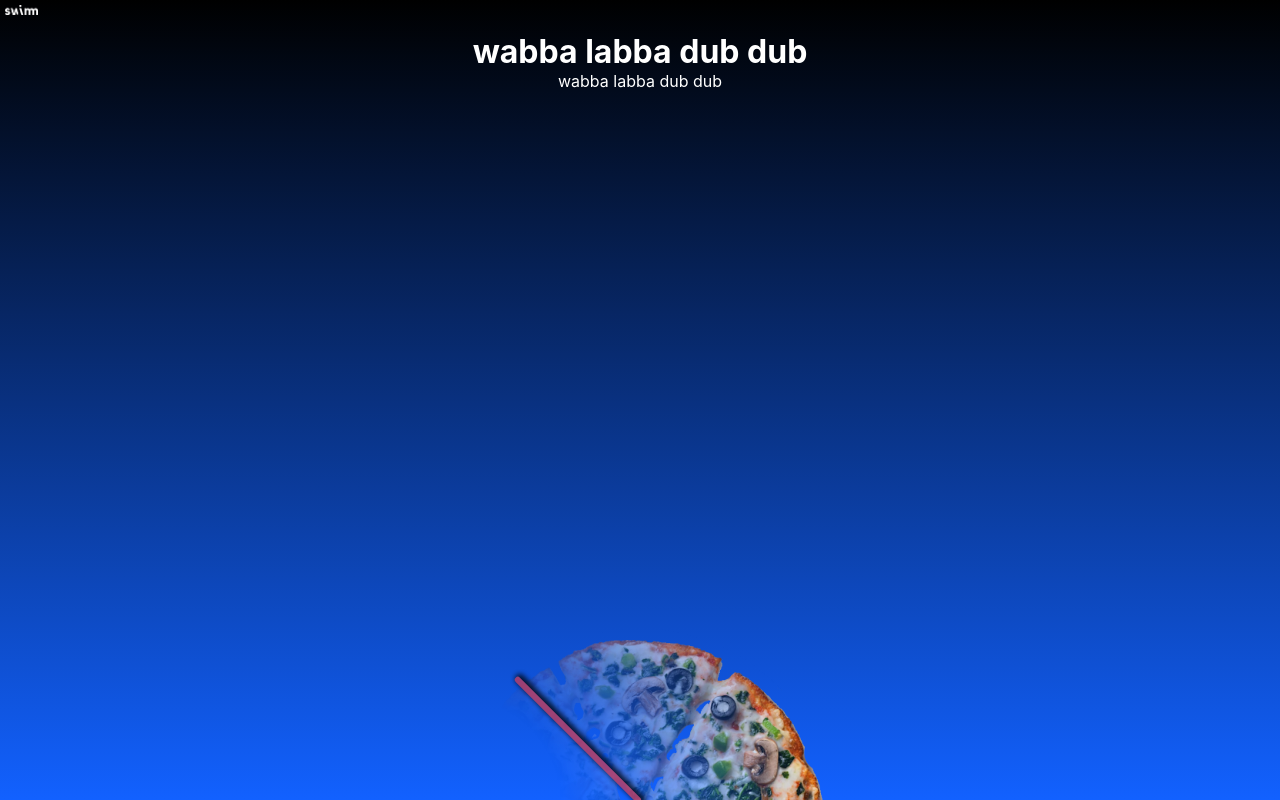
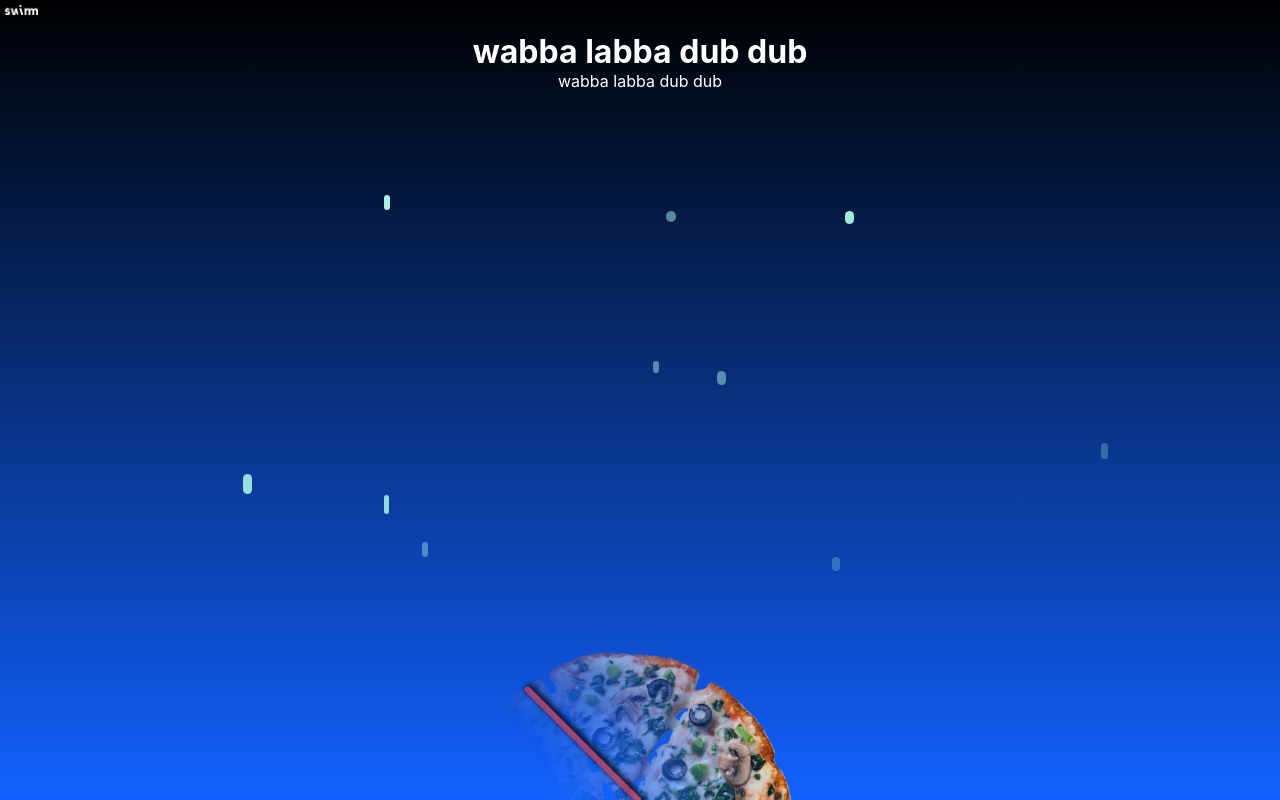
Before and after one commit to Gargamelism/sunny-with-a-chance-of-pizza, a React (Create React App) app: page / in a window 1280 px wide. Built offline with nearby package versions, Linux system fonts and the light colour scheme.

Commit message:
added raindrops generator

```diff
--- a/src/PizzaForecastApp.css
+++ b/src/PizzaForecastApp.css
@@ -20,7 +20,7 @@
 }
 
 .forecast-wrapper {
-  height         : 100%;
+  height         : fit-content;
   display        : flex;
   flex-direction : column;
   align-items    : center;
--- a/src/PizzaForecastApp.tsx
+++ b/src/PizzaForecastApp.tsx
@@ -1,9 +1,12 @@
 import PizzaMeter from './components/PizzaMeter/PizzaMeter';
+import RainDrops from './components/RainDrops/RainDrops';
 
 import './PizzaForecastApp.css';
 import logo from './images/logo.webp';
 
 function PizzaForecastApp() {
+  const bugCount = 10;
+
   return (
     <div className="pizza-forecasting-app">
       <img className="logo" src={logo} alt="logo" />
@@ -11,7 +14,7 @@ function PizzaForecastApp() {
         <div className="header">wabba labba dub dub</div>
         <div className="details">wabba labba dub dub</div>
       </div>
-      {/* rain drops */}
+      <RainDrops count={bugCount} />
       <div className="pizza-meter-wrapper">
         <PizzaMeter percent={75} markerExternalClasses={["pizza-meter-marker-color"]} />
       </div>
--- /dev/null
+++ b/src/components/RainDrops/RainDrops.css
@@ -0,0 +1,12 @@
+.rain-drops-wrapper {
+  --rain-drop-color: #aaf5e6;
+  height: 100%;
+  width: 100%;
+  position: relative;
+}
+
+.rain-drop {
+  background-color: var(--rain-drop-color);
+  position: absolute;
+  border-radius: 5px;
+}
--- /dev/null
+++ b/src/components/RainDrops/RainDrops.tsx
@@ -0,0 +1,29 @@
+import generateRainDrops from './rainDropGenerator';
+import './RainDrops.css';
+
+interface IRainDropsProps {
+  count: number
+}
+
+function RainDrops({ count }: IRainDropsProps) {
+  const rainDrops = generateRainDrops(count);
+
+  return (
+    <div className="rain-drops-wrapper">
+      {rainDrops.map(({position, size, opacity}, idx) => {
+        const dynamicStyle = {
+          top: `${position.y}%`,
+          marginLeft: `${position.x}%`,
+          width: `${size.width}px`,
+          height: `${size.height}px`,
+          opacity: `${opacity}%`,
+        };
+        return (
+          <div className="rain-drop" style={dynamicStyle} key={idx}></div>
+        );
+      })}
+    </div>
+  );
+}
+
+export default RainDrops;
--- /dev/null
+++ b/src/components/RainDrops/rainDropGenerator.ts
@@ -0,0 +1,48 @@
+
+interface IPosistion {
+  x: number;
+  y: number;
+}
+
+interface ISize {
+  width: number;
+  height: number;
+}
+
+interface IRainDropProps {
+  position: IPosistion;
+  size: ISize;
+  opacity: number;
+}
+
+function getRandomInt(min: number, max: number): number {
+  return (Math.floor(Math.random() * (max - min + 1)) + min);
+}
+
+function getX() { return getRandomInt(0, 100) };
+function getY() { return getRandomInt(0, 100) };
+function getWidth() { return getRandomInt(5, 10) };
+function getHeight() { return getRandomInt(10, 20) };
+function getOpacity() { return getRandomInt(25, 100) };
+
+function generateRainDrops(count: number): IRainDropProps[] {
+  let rainDrops = [];
+
+  for (let i = 0; i < count; i++) {
+    rainDrops.push({
+      position: {
+        x: getX(),
+        y: getY()
+      },
+      size: {
+        height: getHeight(),
+        width: getWidth()
+      },
+      opacity: getOpacity(),
+    });
+  }
+
+  return rainDrops;
+}
+
+export default generateRainDrops;
```
